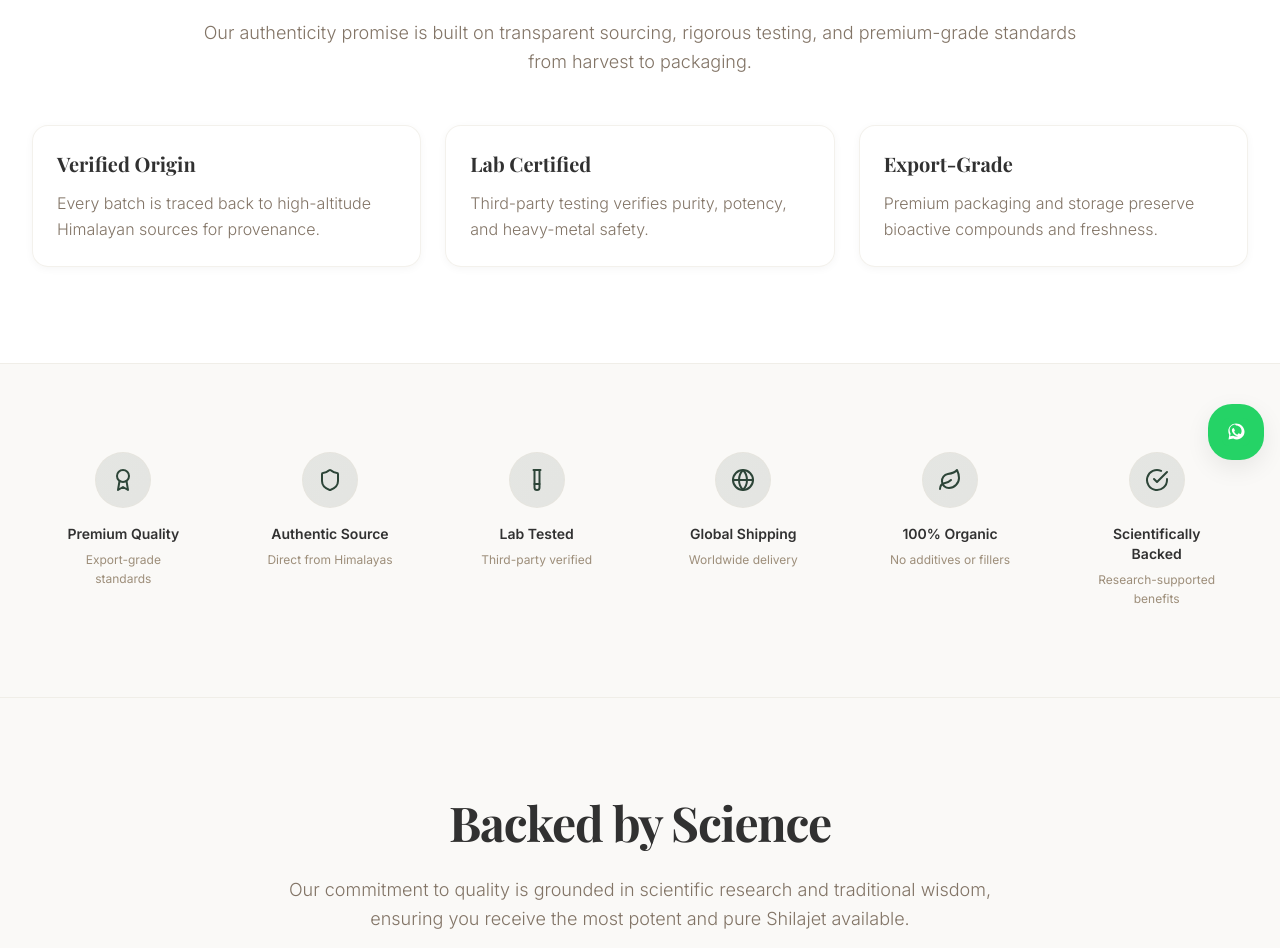
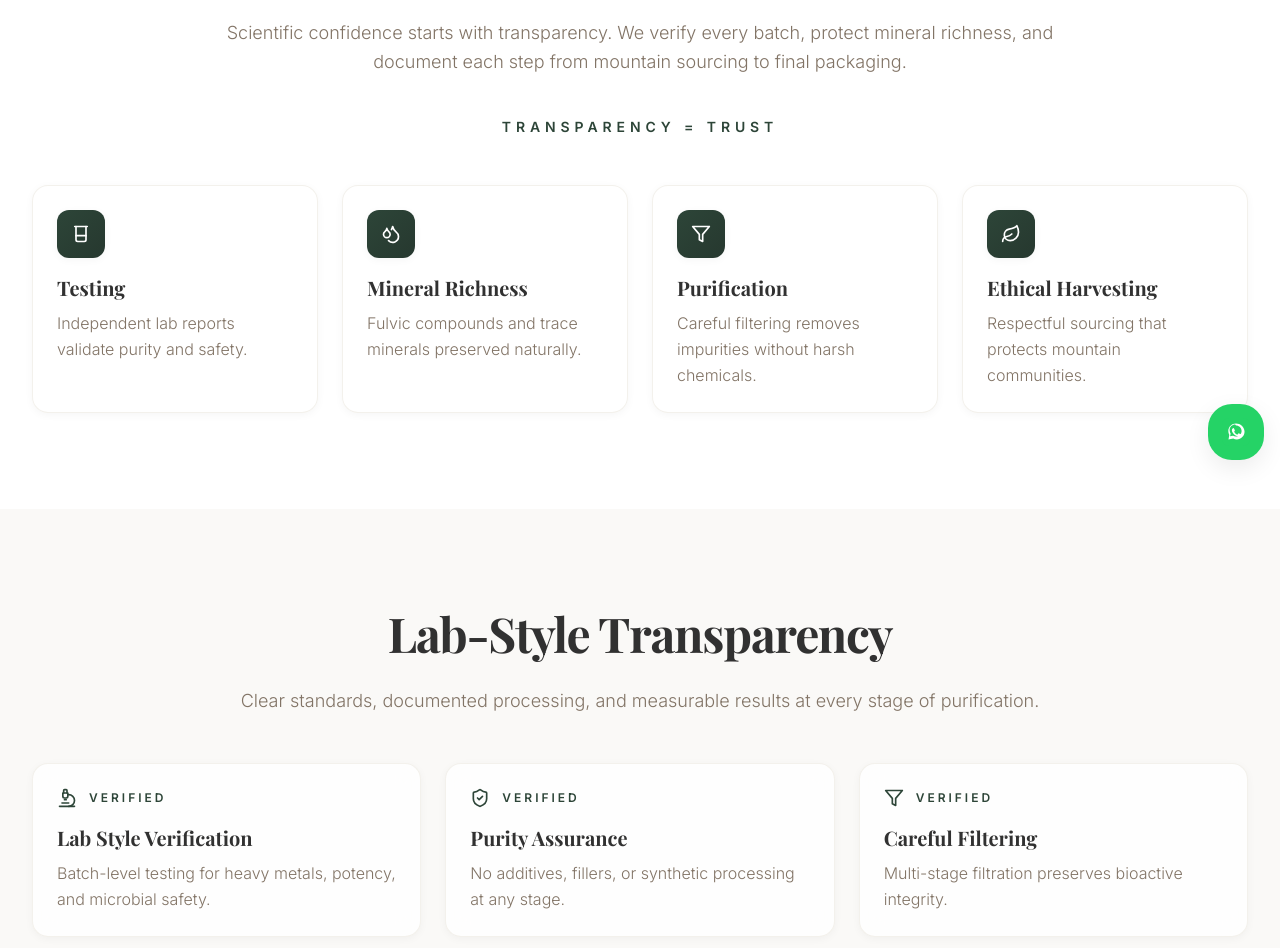
Before and after one commit to alhadiexports0313/everest-app, a Next.js app: page /authenticity-quality in a window 1280 px wide. Shown: the part 244-1192 px from the top of the page. Built offline with nearby package versions, Linux system fonts and the light colour scheme; a web font is replaced by a local one.

Commit message:
feat(authenticity-quality): enhance page with detailed transparency sections

```diff
--- a/app/authenticity-quality/page.tsx
+++ b/app/authenticity-quality/page.tsx
@@ -1,5 +1,62 @@
+import { Beaker, ShieldCheck, Filter, Leaf, Droplets, Microscope, Package } from "lucide-react";
 import TrustBadges from "@/components/sections/TrustBadges";
 import ScienceSection from "@/components/sections/ScienceSection";
+
+const confidencePoints = [
+  {
+    title: "Testing",
+    description: "Independent lab reports validate purity and safety.",
+    icon: Beaker,
+  },
+  {
+    title: "Mineral Richness",
+    description: "Fulvic compounds and trace minerals preserved naturally.",
+    icon: Droplets,
+  },
+  {
+    title: "Purification",
+    description: "Careful filtering removes impurities without harsh chemicals.",
+    icon: Filter,
+  },
+  {
+    title: "Ethical Harvesting",
+    description: "Respectful sourcing that protects mountain communities.",
+    icon: Leaf,
+  },
+];
+
+const transparencySteps = [
+  {
+    title: "Lab Style Verification",
+    description: "Batch-level testing for heavy metals, potency, and microbial safety.",
+    icon: Microscope,
+  },
+  {
+    title: "Purity Assurance",
+    description: "No additives, fillers, or synthetic processing at any stage.",
+    icon: ShieldCheck,
+  },
+  {
+    title: "Careful Filtering",
+    description: "Multi-stage filtration preserves bioactive integrity.",
+    icon: Filter,
+  },
+  {
+    title: "Safe Processing",
+    description: "Gentle heating protects fulvic acids and mineral profile.",
+    icon: Beaker,
+  },
+  {
+    title: "Eco Packing",
+    description: "Airtight, eco-conscious packaging safeguards freshness.",
+    icon: Package,
+  },
+  {
+    title: "Mineral Validation",
+    description: "Consistency checks confirm mineral richness across every batch.",
+    icon: Droplets,
+  },
+];
 
 export default function AuthenticityQualityPage() {
   return (
@@ -11,38 +68,67 @@ export default function AuthenticityQualityPage() {
               Authenticity & Quality
             </h1>
             <p className="text-lg text-stone-700 leading-relaxed font-light">
-              Our authenticity promise is built on transparent sourcing, rigorous testing,
-              and premium-grade standards from harvest to packaging.
+              Scientific confidence starts with transparency. We verify every batch,
+              protect mineral richness, and document each step from mountain sourcing to
+              final packaging.
             </p>
           </div>
-          <div className="mt-12 grid grid-cols-1 md:grid-cols-3 gap-6">
-            {[
-              {
-                title: "Verified Origin",
-                description:
-                  "Every batch is traced back to high-altitude Himalayan sources for provenance.",
-              },
-              {
-                title: "Lab Certified",
-                description:
-                  "Third-party testing verifies purity, potency, and heavy-metal safety.",
-              },
-              {
-                title: "Export-Grade",
-                description:
-                  "Premium packaging and storage preserve bioactive compounds and freshness.",
-              },
-            ].map((item) => (
+          <div className="mt-10 text-center text-sm uppercase tracking-[0.35em] text-primary-700 font-semibold">
+            Transparency = Trust
+          </div>
+          <div className="mt-12 grid grid-cols-1 md:grid-cols-2 lg:grid-cols-4 gap-6">
+            {confidencePoints.map((item) => {
+              const Icon = item.icon;
+              return (
                 <div
                   key={item.title}
                   className="p-6 rounded-2xl glass-card border border-stone-200/50 shadow-soft text-left"
                 >
-                <h3 className="font-display text-xl font-bold text-charcoal-900 mb-3">
+                  <div className="w-12 h-12 rounded-xl bg-gradient-to-br from-primary-700 to-primary-800 flex items-center justify-center shadow-soft">
+                    <Icon className="w-5 h-5 text-white" />
+                  </div>
+                  <h3 className="font-display text-xl font-bold text-charcoal-900 mt-4 mb-2">
                     {item.title}
                   </h3>
                   <p className="text-stone-700 leading-relaxed font-light">{item.description}</p>
                 </div>
-            ))}
+              );
+            })}
+          </div>
+        </div>
+      </section>
+      <section className="section-padding bg-stone-50">
+        <div className="container-custom">
+          <div className="max-w-4xl mx-auto text-center">
+            <h2 className="font-display text-display-3 font-bold text-charcoal-900 mb-6 tracking-tight">
+              Lab-Style Transparency
+            </h2>
+            <p className="text-lg text-stone-700 leading-relaxed font-light">
+              Clear standards, documented processing, and measurable results at every
+              stage of purification.
+            </p>
+          </div>
+          <div className="mt-12 grid grid-cols-1 md:grid-cols-2 lg:grid-cols-3 gap-6">
+            {transparencySteps.map((step) => {
+              const Icon = step.icon;
+              return (
+                <div
+                  key={step.title}
+                  className="p-6 rounded-2xl glass-card border border-stone-200/50 shadow-soft text-left"
+                >
+                  <div className="flex items-center gap-3 mb-4 text-primary-700">
+                    <Icon className="w-5 h-5" />
+                    <span className="text-xs uppercase tracking-[0.25em] font-semibold">
+                      Verified
+                    </span>
+                  </div>
+                  <h3 className="font-display text-xl font-bold text-charcoal-900 mb-2">
+                    {step.title}
+                  </h3>
+                  <p className="text-stone-700 leading-relaxed font-light">{step.description}</p>
+                </div>
+              );
+            })}
           </div>
         </div>
       </section>
```
Lines whose indentation alone changed are shown as unchanged.
